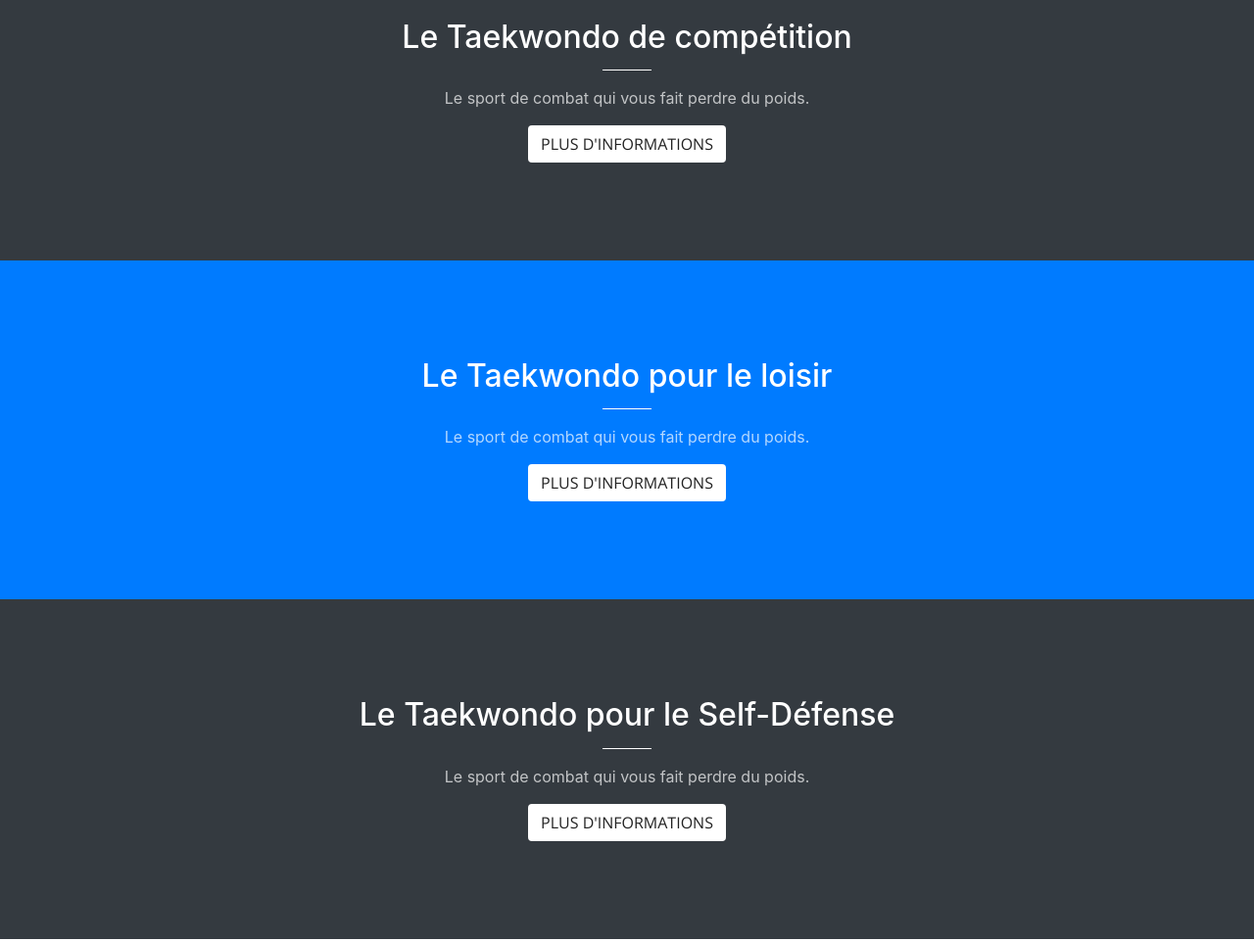
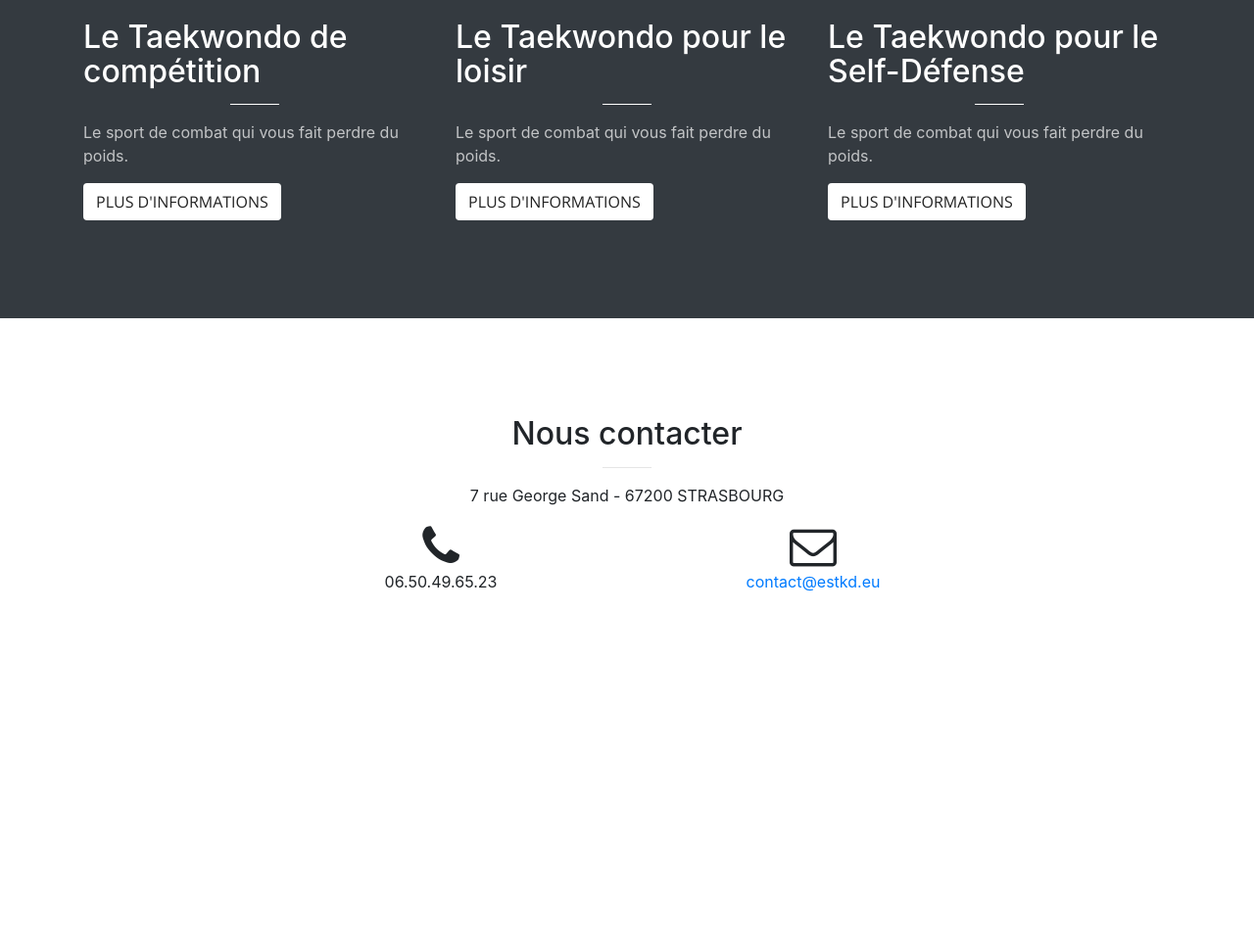
Before and after one commit to sbeuhatsxb/sitetaekwondo, a website with bundled scripts: page index.html in a window 1280 px wide. Shown: the part 880-1842 px from the top of the page at 98% size. After the commit the page ends 1602 px from the top, so only its background shows below. Built offline with nearby package versions, Linux system fonts and the light colour scheme.

Commit message:
chamngement disposition page acceuil des differentes sections

```diff
--- a/css/creative.css
+++ b/css/creative.css
@@ -99,7 +99,7 @@ section {
 
 /* reglages visuels sur la section information/club */
 .informations h2 {
-  color:#F05F40;
+
   font-weight: bold;
 }
 
--- a/index.html
+++ b/index.html
@@ -71,21 +71,23 @@
     <section class="bg-dark" id="about">
       <div class="container">
         <div class="row">
-          <div class="col-lg-8 mx-auto text-center">
+
+          <div class = "col-md-4 col-xs-12">
             <h2 class="section-heading text-white">Le Taekwondo de compétition</h2>
             <hr class="light">
             <p class="text-faded">Le sport de combat qui vous fait perdre du poids.</p>
             <a href="club.html#info" class="btn btn-default btn-xl js-scroll-trigger">Plus d'informations</a>
           </div>
-        </div>
-      </div>
-    </section>
 
-    <section class="bg-primary" id="about">
-      <div class="container">
-        <div class="row">
-          <div class="col-lg-8 mx-auto text-center">
+          <div class = "col-md-4 col-xs-12">
             <h2 class="section-heading text-white">Le Taekwondo pour le loisir</h2>
+            <hr class="light">
+            <p class="text-faded">Le sport de combat qui vous fait perdre du poids.</p>
+            <a href="#informations" class="btn btn-default btn-xl js-scroll-trigger">Plus d'informations</a>
+          </div>
+
+          <div class = "col-md-4 col-xs-12">
+            <h2 class="section-heading text-white">Le Taekwondo pour le Self-Défense</h2>
             <hr class="light">
             <p class="text-faded">Le sport de combat qui vous fait perdre du poids.</p>
             <a href="#informations" class="btn btn-default btn-xl js-scroll-trigger">Plus d'informations</a>
@@ -94,18 +96,6 @@
       </div>
     </section>
 
-    <section class="bg-dark" id="about">
-      <div class="container">
-        <div class="row">
-          <div class="col-lg-8 mx-auto text-center">
-            <h2 class="section-heading text-white">Le Taekwondo pour le Self-Défense</h2>
-            <hr class="light">
-            <p class="text-faded">Le sport de combat qui vous fait perdre du poids.</p>
-            <a href="#informations" class="btn btn-default btn-xl js-scroll-trigger">Plus d'informations</a>
-          </div>
-        </div>
-      </div>
-    </section>
 
 
 
```
